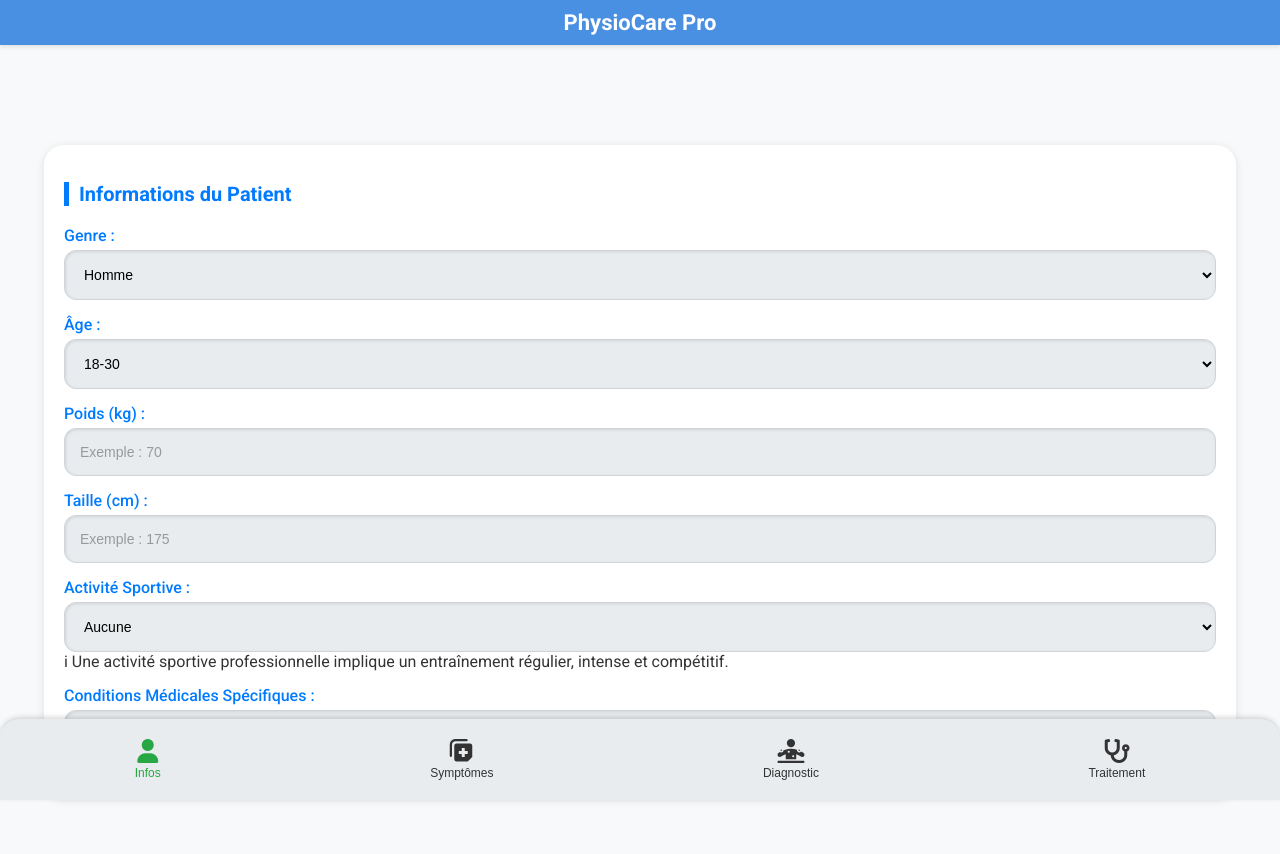
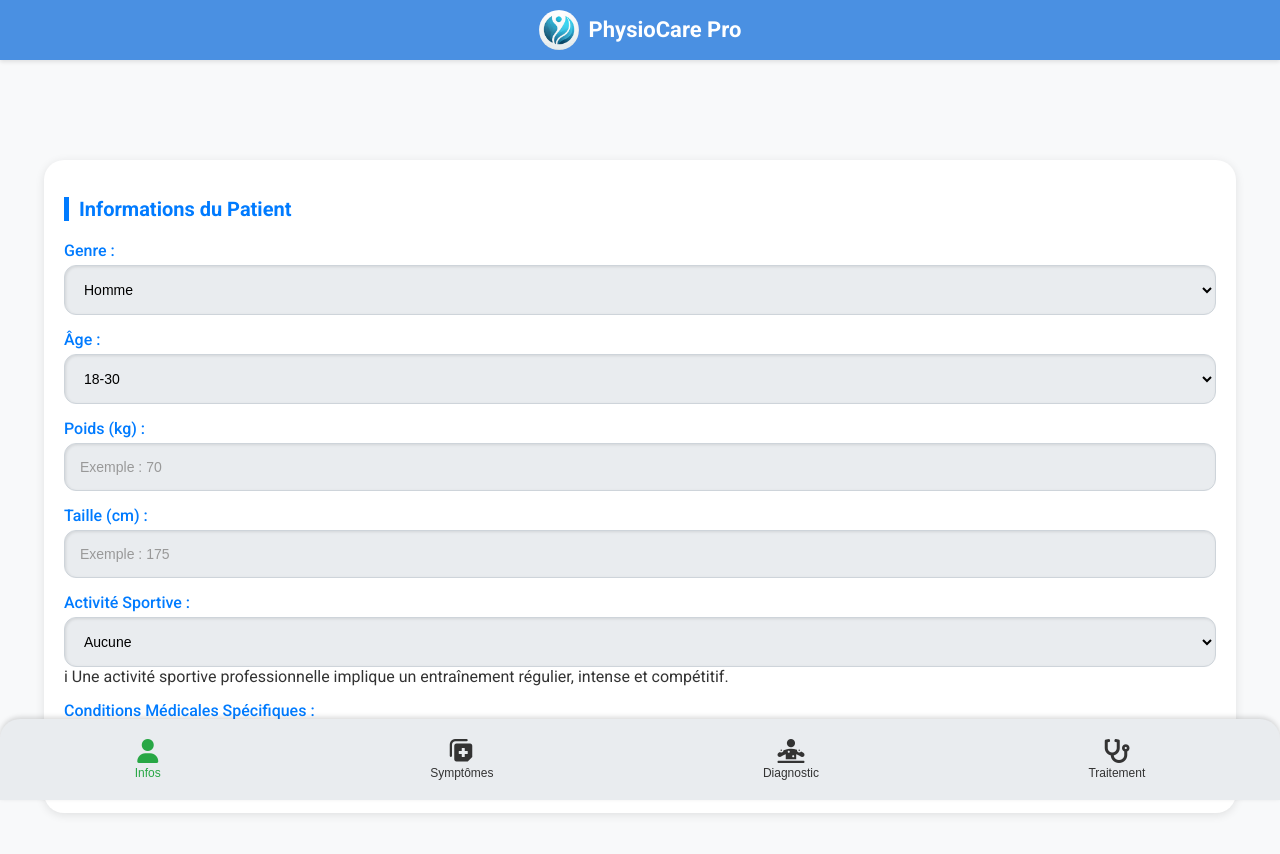
Before and after one commit to TibCVA/physiocare-pro, a website: page index.html in a window 1280 px wide. Drawn offline with Linux system fonts and the light colour scheme.

Commit message:
Update index.html

```diff
--- a/index.html
+++ b/index.html
@@ -51,6 +51,12 @@
       display: flex;
       align-items: center;
       justify-content: center;
+    }
+
+    header img {
+      width: 40px;
+      margin-right: 10px;
+      border-radius: 50%;
     }
 
     header h1 {
@@ -238,6 +244,7 @@
 </head>
 <body>
   <header>
+    <img src="logo.png" alt="Logo PhysioCare">
     <h1>PhysioCare Pro</h1>
   </header>
 
```
